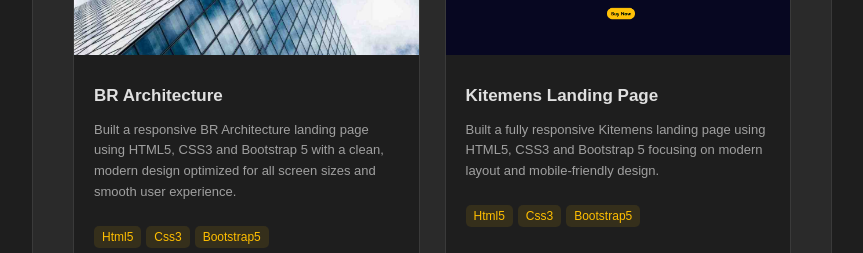
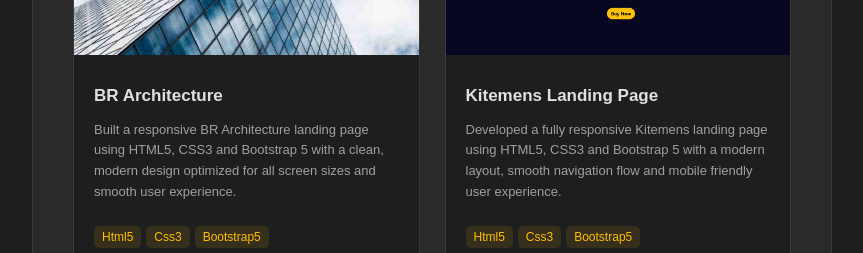
Before and after one commit to abdulrehmangull495/arportfolio, a React (Vite) app: page / in a window 1280 px wide. Shown: the part 1280-1533 px from the top of the page, without its empty margins (408-1271 px from the left). Built offline with nearby package versions, Linux system fonts and the light colour scheme.

Commit message:
update code

```diff
--- a/src/App.jsx
+++ b/src/App.jsx
@@ -258,9 +258,8 @@ function App() {
                 <div className="card">
                   <h3>Kitemens Landing Page</h3>
                   <p>
-                    Built a fully responsive Kitemens landing page using HTML5,
-                    CSS3 and Bootstrap 5 focusing on modern layout and
-                    mobile-friendly design.
+                    Developed a fully responsive Kitemens landing page using HTML5, CSS3
+                     and Bootstrap 5 with a modern layout, smooth navigation flow and mobile friendly user experience.
                   </p>
                   <span>Html5</span>
                   <span>Css3</span>
```
